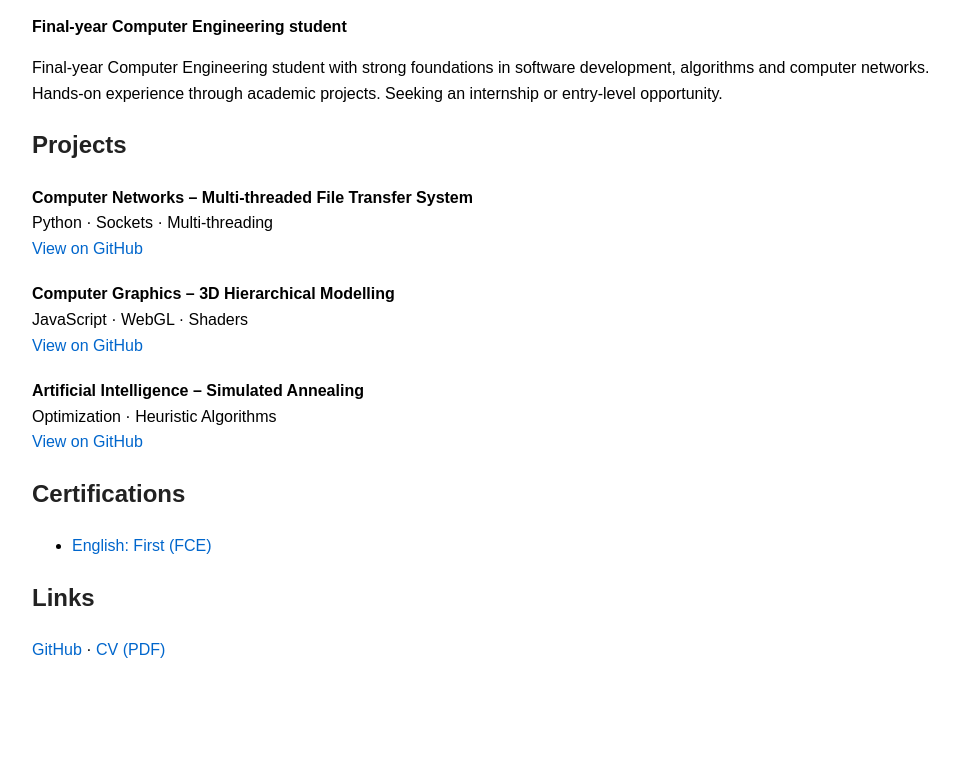
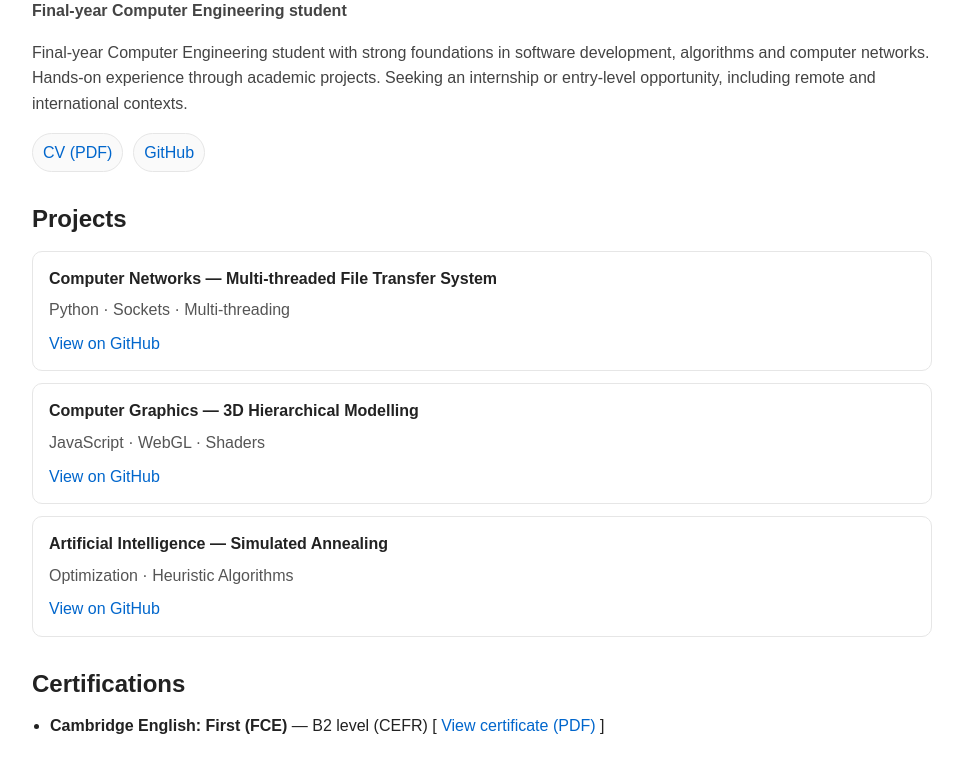
Before and after one commit to avbento67793/avbento67793.github.io, a plain HTML site: page index.html in a window 1280 px wide. Shown: the part 99-863 px from the top of the page, without its empty margins (158-1121 px from the left). Before the commit the page ends 802 px from the top, so only its background shows below. Drawn offline with Linux system fonts and the light colour scheme.

Commit message:
Refactor index.html for better structure and content
Updated HTML structure and improved content organization. Added meta description and enhanced project presentation.

```diff
--- a/index.html
+++ b/index.html
@@ -1,9 +1,11 @@
 <!DOCTYPE html>
 <html lang="en">
 <head>
-  <meta charset="UTF-8">
+  <meta charset="UTF-8" />
+  <meta name="viewport" content="width=device-width, initial-scale=1.0" />
   <title>Afonso Bento | Computer Engineering</title>
-  <meta name="viewport" content="width=device-width, initial-scale=1.0">
+  <meta name="description" content="Afonso Bento — Final-year Computer Engineering student. Portfolio with selected academic projects, CV and certifications." />
+
   <style>
     body {
       font-family: Arial, sans-serif;
@@ -11,62 +13,119 @@
       margin: 40px auto;
       padding: 0 20px;
       line-height: 1.6;
-    }
-    h1, h2 {
       color: #222;
     }
+
+    h1 { margin-bottom: 6px; }
+    h2 { margin-top: 28px; margin-bottom: 10px; }
+
     a {
       color: #0066cc;
       text-decoration: none;
     }
-    .project {
-      margin-bottom: 20px;
+    a:hover { text-decoration: underline; }
+
+    .subtitle { margin-top: 0; color: #444; }
+
+    .section-note {
+      margin: 6px 0 16px 0;
+      color: #444;
+    }
+
+    .card {
+      border: 1px solid #e6e6e6;
+      border-radius: 10px;
+      padding: 14px 16px;
+      margin: 12px 0;
+    }
+
+    .card-title { font-weight: bold; margin: 0 0 6px 0; }
+    .meta { color: #555; margin: 0 0 8px 0; }
+
+    ul { margin: 10px 0; padding-left: 18px; }
+    li { margin: 8px 0; }
+
+    .links {
+      display: flex;
+      flex-wrap: wrap;
+      gap: 10px;
+      align-items: center;
+    }
+
+    .pill {
+      display: inline-block;
+      padding: 6px 10px;
+      border: 1px solid #e6e6e6;
+      border-radius: 999px;
+      background: #fafafa;
+    }
+
+    footer {
+      margin-top: 34px;
+      padding-top: 14px;
+      border-top: 1px solid #eee;
+      color: #666;
+      font-size: 14px;
     }
   </style>
 </head>
+
 <body>
+  <header>
+    <h1>Afonso Bento</h1>
+    <p class="subtitle"><strong>Final-year Computer Engineering student</strong></p>
 
-  <h1>Afonso Bento</h1>
-  <p><strong>Final-year Computer Engineering student</strong></p>
-
-  <p>
-    Final-year Computer Engineering student with strong foundations in software development,
-    algorithms and computer networks. Hands-on experience through academic projects.
-    Seeking an internship or entry-level opportunity.
+    <p class="section-note">
+      Final-year Computer Engineering student with strong foundations in software development, algorithms and computer networks.
+      Hands-on experience through academic projects. Seeking an internship or entry-level opportunity, including remote and
+      international contexts.
     </p>
 
+    <div class="links">
+      <span class="pill"><a href="afonso_bento_cv.pdf" target="_blank" rel="noopener">CV (PDF)</a></span>
+      <span class="pill"><a href="https://github.com/avbento67793" target="_blank" rel="noopener">GitHub</a></span>
+    </div>
+  </header>
+
+  <main>
     <h2>Projects</h2>
 
-  <div class="project">
-    <strong>Computer Networks – Multi-threaded File Transfer System</strong><br>
-    Python · Sockets · Multi-threading<br>
-    <a href="https://github.com/avbento67793/RedesDeComputadores" target="_blank">View on GitHub</a>
+    <div class="card">
+      <p class="card-title">Computer Networks — Multi-threaded File Transfer System</p>
+      <p class="meta">Python · Sockets · Multi-threading</p>
+      <a href="https://github.com/avbento67793/RedesDeComputadores" target="_blank" rel="noopener">View on GitHub</a>
     </div>
 
-  <div class="project">
-    <strong>Computer Graphics – 3D Hierarchical Modelling</strong><br>
-    JavaScript · WebGL · Shaders<br>
-    <a href="https://github.com/avbento67793/CGI-Projeto2" target="_blank">View on GitHub</a>
+    <div class="card">
+      <p class="card-title">Computer Graphics — 3D Hierarchical Modelling</p>
+      <p class="meta">JavaScript · WebGL · Shaders</p>
+      <a href="https://github.com/avbento67793/CGI-Projeto2" target="_blank" rel="noopener">View on GitHub</a>
     </div>
 
-  <div class="project">
-    <strong>Artificial Intelligence – Simulated Annealing</strong><br>
-    Optimization · Heuristic Algorithms<br>
-    <a href="https://github.com/avbento67793/IA-Simulated_Annealing" target="_blank">View on GitHub</a>
+    <div class="card">
+      <p class="card-title">Artificial Intelligence — Simulated Annealing</p>
+      <p class="meta">Optimization · Heuristic Algorithms</p>
+      <a href="https://github.com/avbento67793/IA-Simulated_Annealing" target="_blank" rel="noopener">View on GitHub</a>
     </div>
 
     <h2>Certifications</h2>
     <ul>
       <li>
-      <a href="cambridge_fce.pdf" target="_blank">English: First (FCE)</a>
+        <strong>Cambridge English: First (FCE)</strong> — B2 level (CEFR)
+        [ <a href="cambridge_fce.pdf" target="_blank" rel="noopener">View certificate (PDF)</a> ]
       </li>
     </ul>
 
     <h2>Links</h2>
-  <p>
-    <a href="https://github.com/avbento67793" target="_blank">GitHub</a> ·
-    <a href="afonso_bento_cv.pdf" target="_blank">CV (PDF)</a>
-  </p>
+    <ul>
+      <li><a href="afonso_bento_cv.pdf" target="_blank" rel="noopener">CV (PDF)</a></li>
+      <li><a href="cambridge_fce.pdf" target="_blank" rel="noopener">Cambridge FCE Certificate (PDF)</a></li>
+      <li><a href="https://github.com/avbento67793" target="_blank" rel="noopener">GitHub Profile</a></li>
+    </ul>
+  </main>
 
+  <footer>
+    © <script>document.write(new Date().getFullYear());</script> Afonso Bento · Built with GitHub Pages
+  </footer>
 </body>
 </html>
```
Lines whose indentation alone changed are shown as unchanged.
